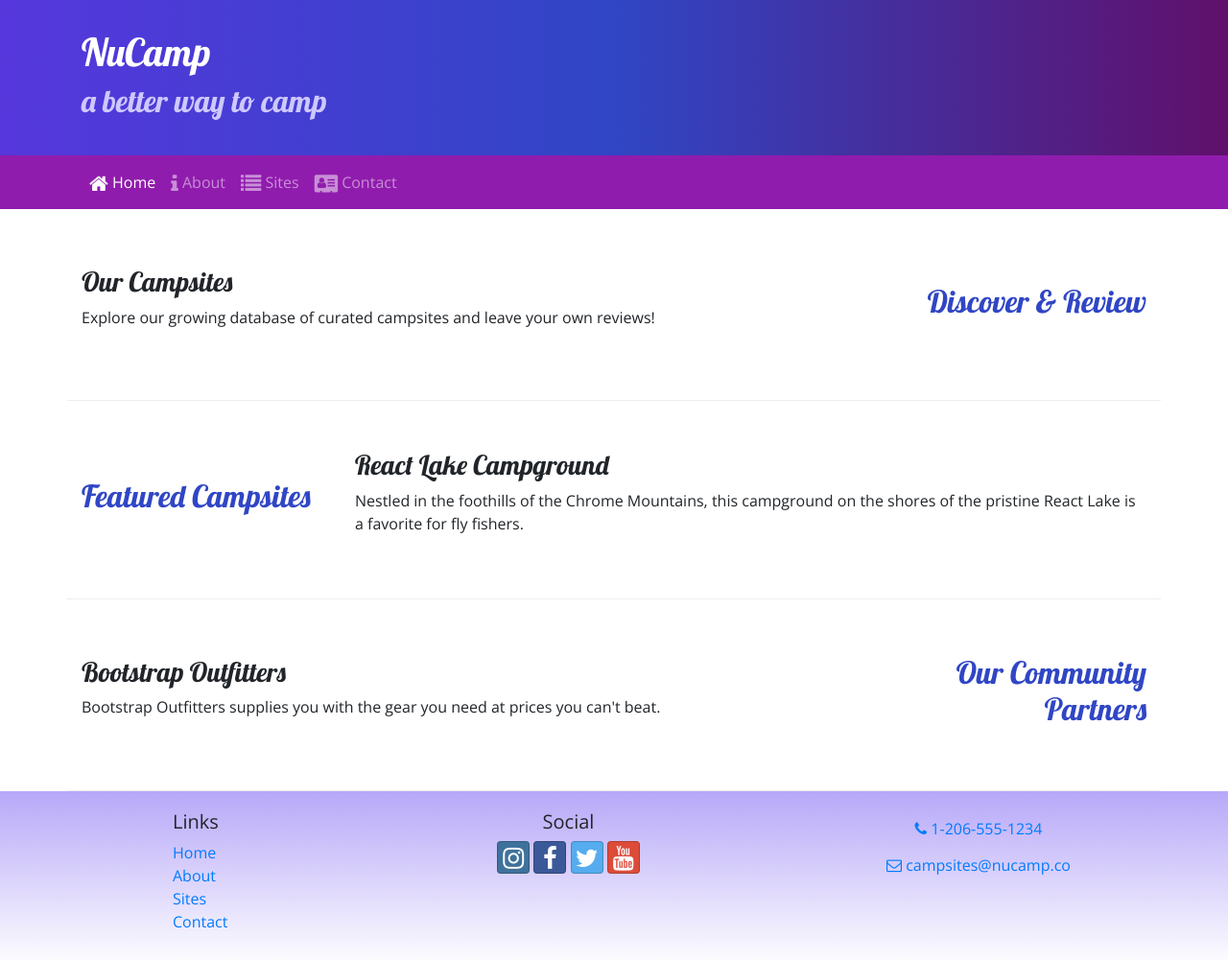
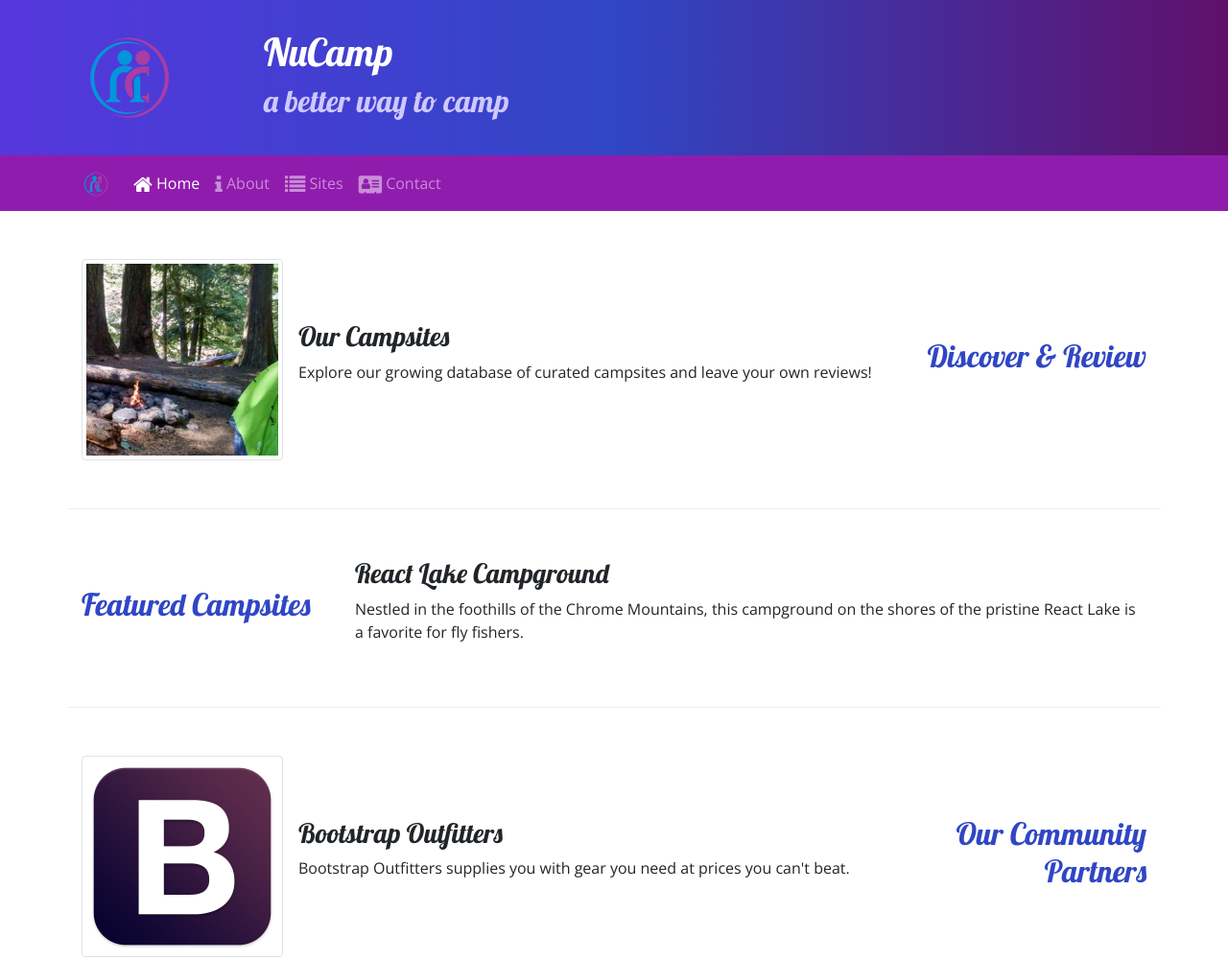
Before and after one commit to tdoan35/nucampsite, a website: page index.html in a window 1280 px wide. Shown: the top 1001 px of the page at 96% size. Drawn offline with nearby package versions, Linux system fonts and the light colour scheme.

Commit message:
Images and Media

```diff
--- a/index.html
+++ b/index.html
@@ -23,6 +23,9 @@
     <header class="jumbotron jumbotron-fluid">
         <div class="container">
             <div class="row">
+                <div class="col-4 col-sm-3 col-md-2 align-self-center">
+                    <img src="img/logo.png" class="img-fluid" />
+                </div>
                 <div class="col">
                     <h1>NuCamp</h1>
                     <h2>a better way to camp</h2>
@@ -33,6 +36,7 @@
 
     <nav class="navbar navbar-expand-sm navbar-dark sticky-top">
         <div class="container">
+            <a class="navbar-brand" href="#"><img src="img/logo.png" height="30" width="30" /></a>
             <button class="navbar-toggler ml-auto" type="button" data-toggle="collapse" data-target="#nucampNavbar">
                     <span class="navbar-toggler-icon"></span>
             </button>
@@ -53,8 +57,13 @@
                 <h2 class="text-sm-right">Discover & Review</h2>
             </div>
             <div class="col">
-                <h3>Our Campsites</h3>
-                <p>Explore our growing database of curated campsites and leave your own reviews!</p>
+                <div class="media">
+                    <img class="d-flex mr-3 img-thumbnail" src="img/breadcrumb-trail-thumb.jpg" alt="Breadcrumb Trail" />
+                    <div class="media-body align-self-center">
+                        <h3>Our Campsites</h3>
+                        <p class="d-none d-sm-block">Explore our growing database of curated campsites and leave your own reviews!</p>
+                    </div>
+                </div>
             </div>
         </div>
 
@@ -73,8 +82,13 @@
                 <h2 class="text-sm-right">Our Community Partners</h2>
             </div>
             <div class="col">
-                <h3>Bootstrap Outfitters</h3>
-        		<p>Bootstrap Outfitters supplies you with the gear you need at prices you can't beat.</p>
+                <div class="media">
+                    <img class="d-flex mr-3 img-thumbnail " src="img/bootstrap-thumb.png" alt="Bootstrap Outfitters">
+                    <div class="media-body align-self-center">
+                        <h3>Bootstrap Outfitters</h3>
+                        <p class="d-none d-sm-block">Bootstrap Outfitters supplies you with gear you need at prices you can't beat.</p>
+                    </div>
+                </div>
             </div>
         </div>
     </div>
```
Also changed, not shown: aboutus.html (+4 -0 lines), contactus.html (+4 -0 lines), img/bootstrap-thumb.png (added), img/breadcrumb-trail-thumb.jpg (added), img/breadcrumb-trail.jpg (added), img/chrome-river-thumb.jpg (added), img/chrome-river.jpg (added), img/logo.png (added), img/react-lake-thumb.jpg (added), img/react-lake.jpg (added).
